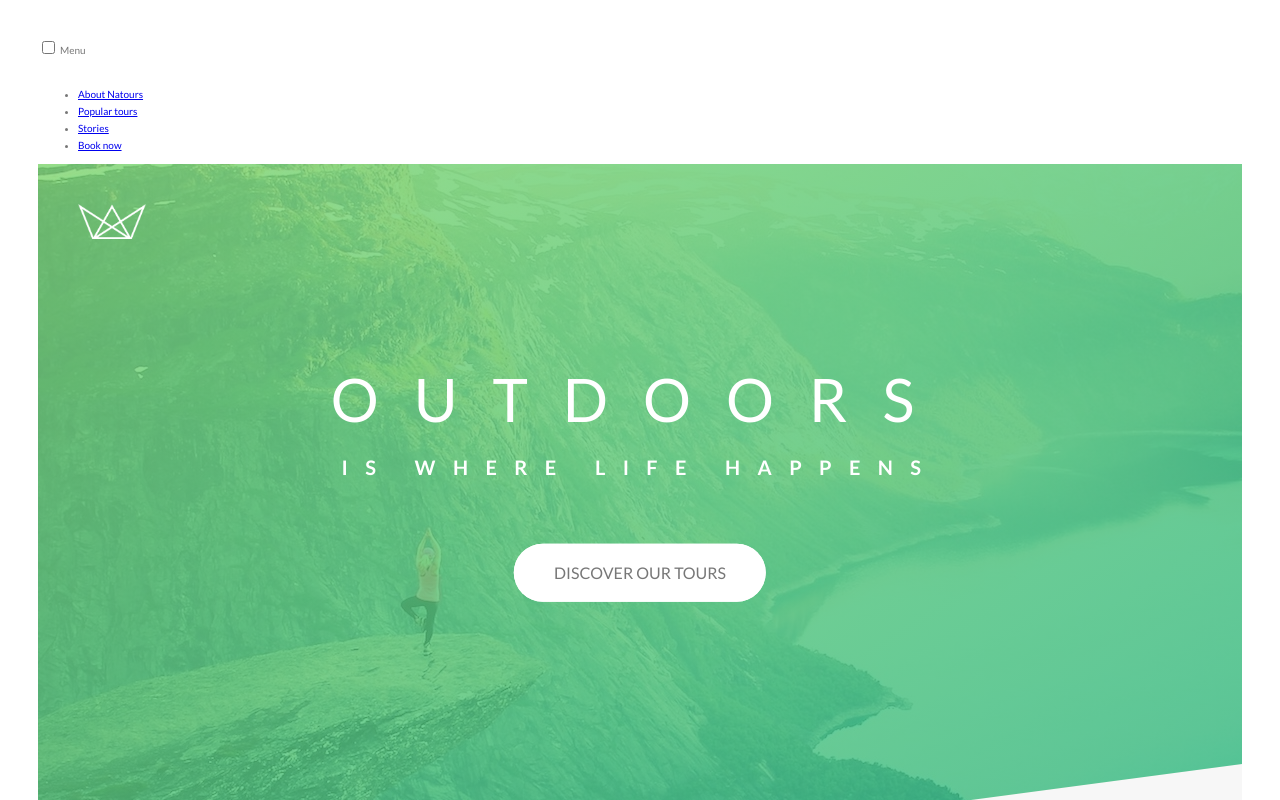
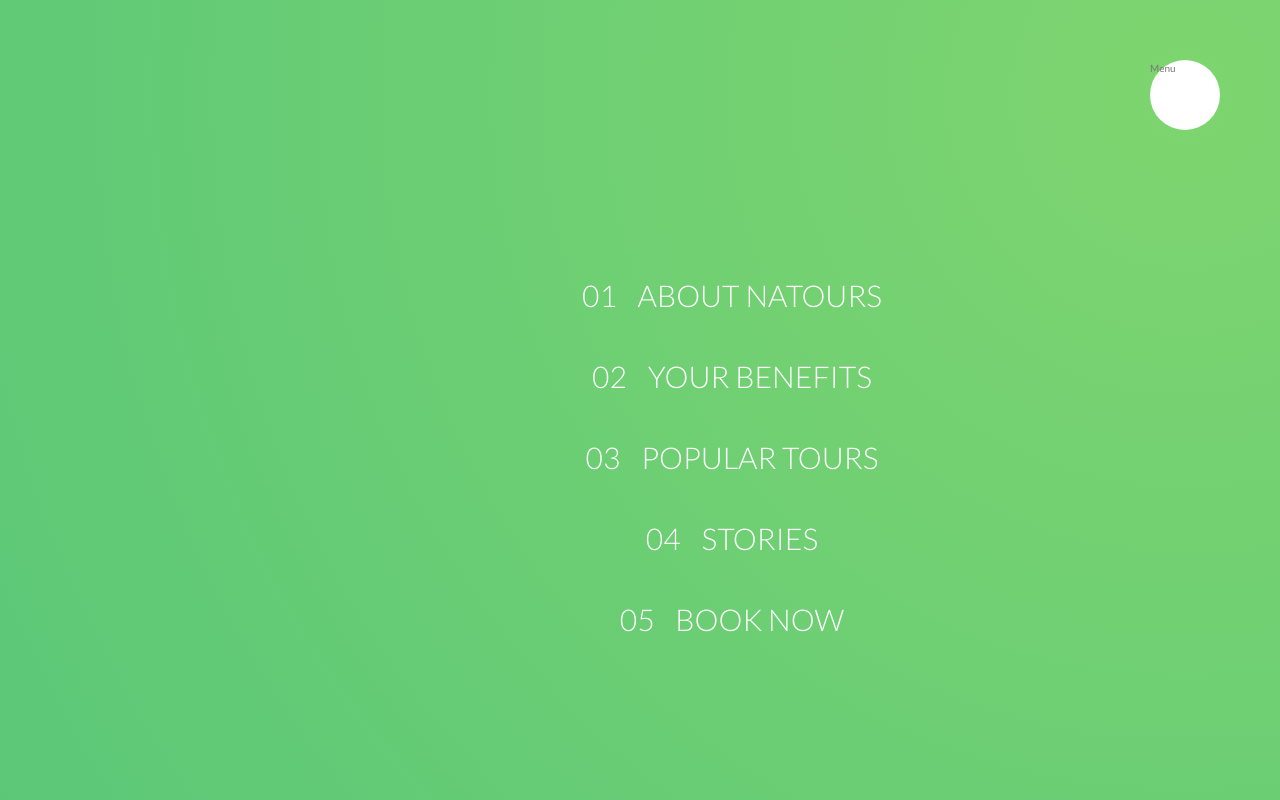
Before and after one commit to SirriCelles/css-natours-app, a website: page index.html in a window 1280 px wide. Shown: the top 800 px of the page. Drawn offline with Linux system fonts and the light colour scheme.

Commit message:
navlinks and background

```diff
--- a/index.html
+++ b/index.html
@@ -20,12 +20,13 @@
 
             <div class="navigation__background">&nbsp;</div>
 
-            <nav class="navigation__nave">
+            <nav class="navigation__nav">
                 <ul class="navigation__list">
-                    <li class="navigation__item"><a href="#" class="navigation__link">About Natours</a></li>
-                    <li class="navigation__item"><a href="#" class="navigation__link">Popular tours</a></li>
-                    <li class="navigation__item"><a href="#" class="navigation__link">Stories</a></li>
-                    <li class="navigation__item"><a href="#" class="navigation__link">Book now</a></li>
+                    <li class="navigation__item"><a href="#" class="navigation__link"><span>01</span> About Natours</a></li>
+                    <li class="navigation__item"><a href="#" class="navigation__link"><span>02</span> Your Benefits</a></li>
+                    <li class="navigation__item"><a href="#" class="navigation__link"><span>03</span> Popular tours</a></li>
+                    <li class="navigation__item"><a href="#" class="navigation__link"><span>04</span> Stories</a></li>
+                    <li class="navigation__item"><a href="#" class="navigation__link"><span>05</span> Book now</a></li>
                 </ul>
             </nav>
         </div>
--- a/sass/abstracts/_mixins.scss
+++ b/sass/abstracts/_mixins.scss
@@ -5,3 +5,10 @@
         display: table;
     }
 }
+
+@mixin center-horizontal-vertical {
+    position: absolute;
+    top: 50%;
+    left: 50%;
+    transform: (-50%, -50%);
+}
--- /dev/null
+++ b/sass/layout/_navigation.scss
@@ -0,0 +1,87 @@
+.navigation {
+    &__checkbox {
+        display: none;
+
+
+    }
+
+    &__button {
+        background-color: $color-white;
+        height: 7rem;
+        width: 7rem;
+        position: fixed;
+        top: 6rem;
+        right: 6rem;
+        border-radius: 50%;
+        z-index: 2000;
+
+    }
+
+    &__background {
+        height: 6rem;
+        width: 6rem;
+        border-radius: 50%;
+        position: fixed;
+        top: 6.5rem;
+        right: 6.5rem;
+        background-image: radial-gradient($color-primary-light, $color-primary-dark);
+        z-index: 1000;
+
+        transform: scale(80);
+    }
+
+    &__nav {
+        height: 100vh;
+        width: 100%;
+        position: fixed;
+        top: 0;
+        right: 0;
+        z-index: 1500;
+
+    }
+
+    &__list {
+        list-style: none;
+        position: absolute;
+        top: 30%;
+        left: 40%;
+        transform: (-50%, -50%);
+        text-align: center;
+    }
+
+    &__item {
+        margin: 1rem;
+
+    }
+
+    &__link {
+        &:link,
+        &:visited {
+            display: inline-block;
+            font-size: 3rem;
+            font-weight: 300;
+            color: $color-white;
+            padding: 1rem 2rem;
+            text-align: none;
+            text-transform: uppercase;
+            text-decoration: none;
+            background-image: linear-gradient(120deg, transparent 0%, transparent 50%, $color-white 50%);
+            background-size: 220%;
+            transition: all .4s;
+
+            span {
+                margin-right: 1.5rem;
+                display: inline-block;
+            }
+        }
+
+        &:hover,
+        &:active {
+            background-position: 100%;
+            color: $color-primary;
+            transform: translateX(1rem);
+        }
+
+
+    }
+}
--- a/sass/main.scss
+++ b/sass/main.scss
@@ -21,6 +21,7 @@
 @import "layout/grid";
 @import "layout/header";
 @import "layout/footer";
+@import "layout/navigation";
 
 
 @import "pages/home";
```
Also changed, not shown: css/style.css.
